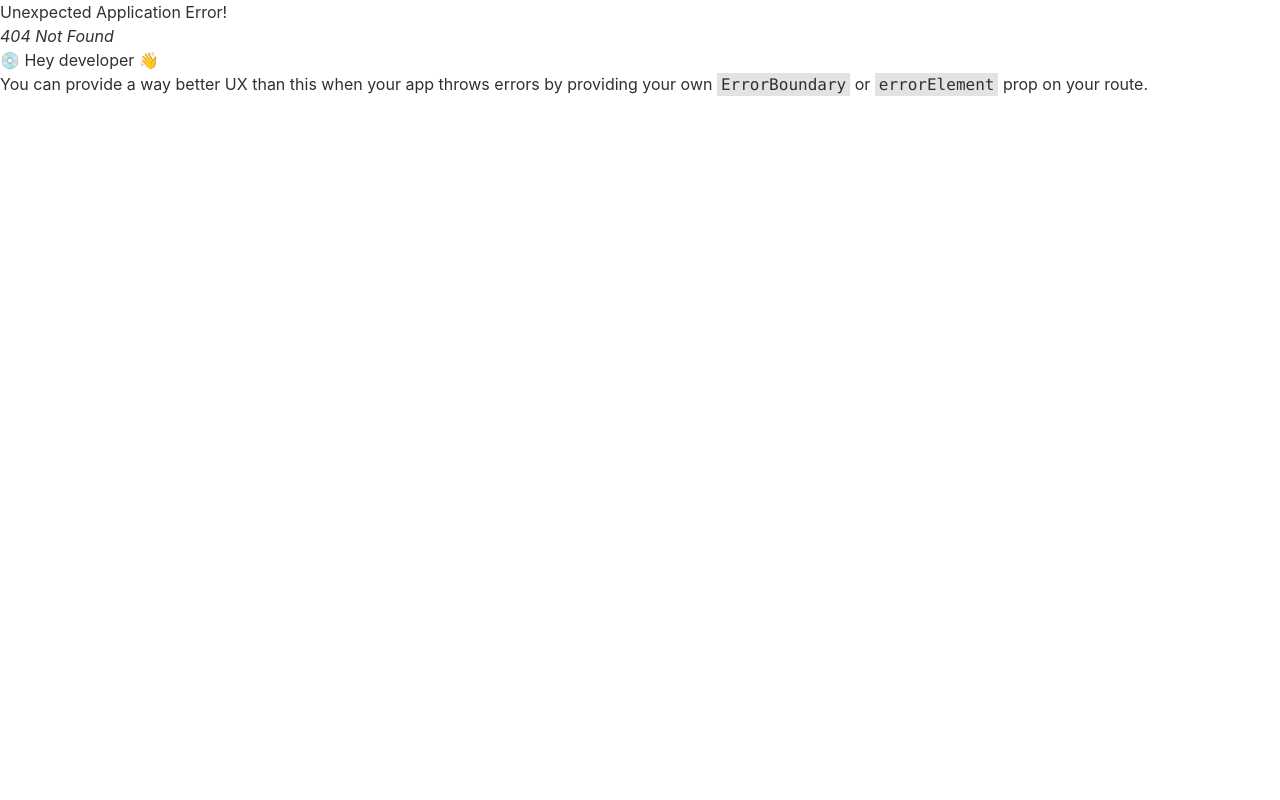
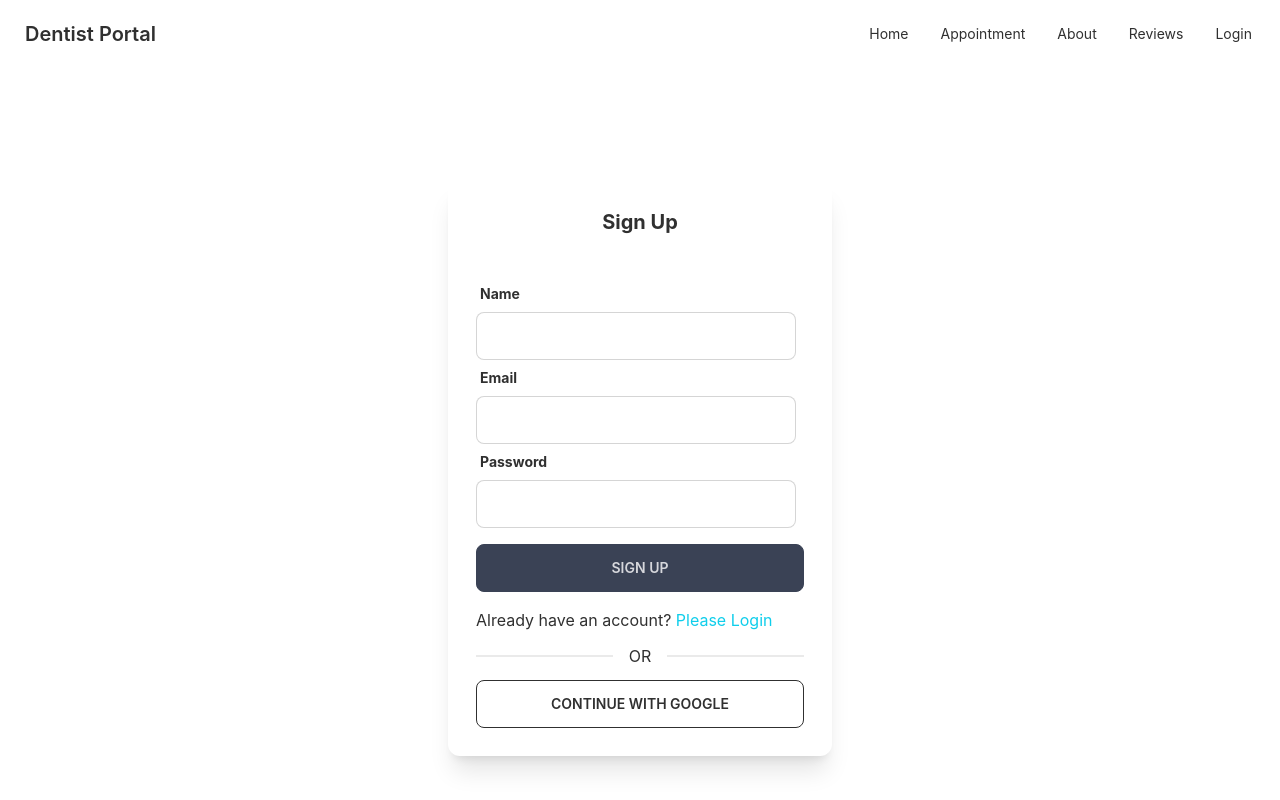
Before and after one commit to Amran-H/dentist-portal-client, a React (Create React App) app: page /signup in a window 1280 px wide. Before the commit this address had no page. Shown: the top 800 px of the page. Built offline with nearby package versions, Linux system fonts and the light colour scheme.

Commit message:
sign Up functinality added

```diff
--- a/package.json
+++ b/package.json
@@ -7,6 +7,7 @@
     "@testing-library/react": "^13.4.0",
     "@testing-library/user-event": "^13.5.0",
     "date-fns": "^2.30.0",
+    "firebase": "^10.0.0",
     "react": "^18.2.0",
     "react-day-picker": "^8.8.0",
     "react-dom": "^18.2.0",
--- a/src/Pages/Login/Login.js
+++ b/src/Pages/Login/Login.js
@@ -1,13 +1,18 @@
-import React from 'react';
+import { min } from 'date-fns';
+import React, { useContext } from 'react';
 import { useForm } from "react-hook-form";
 import { Link } from 'react-router-dom';
+import { AuthContext } from '../../contexts/AuthProvider';
 
 const Login = () => {
 
-    const { register, handleSubmit } = useForm();
+    const { register, formState: { errors }, handleSubmit } = useForm();
+
+    const { signIn } = useContext(AuthContext)
 
     const handleLogin = data => {
         console.log(data);
+        signIn(data.email, data.password)
     }
 
     return (
@@ -21,13 +26,21 @@ const Login = () => {
                         <label className="label">
                             <span className="label-text font-bold">Email</span>
                         </label>
-                        <input type="email" className="input input-bordered w-full"{...register("email")} />
+                        <input type="email" className="input input-bordered w-full"{...register("email", { required: "Email is required" })} />
+                        {errors.email && <p className='text-red-600'> {errors.email?.message}</p>}
                     </div>
                     <div className="form-control w-full max-w-xs">
                         <label className="label">
                             <span className="label-text font-bold">Password</span>
                         </label>
-                        <input type="password" className="input input-bordered w-full"{...register("password")} />
+                        <input type="password" className="input input-bordered w-full"{...register("password",
+                            {
+                                required: "Password is required",
+                                minLength: { value: 6, message: "Password must be at least 6 characters" }
+                            },
+                        )} />
+                        {errors.password && <p className='text-red-600'> {errors.password?.message}</p>}
+
                         <label className="label">
                             <span className="label-text">Forget-Password</span>
                         </label>
--- /dev/null
+++ b/src/Pages/SignUp/SignUp.js
@@ -0,0 +1,77 @@
+import React, { useContext } from 'react';
+import { useForm } from 'react-hook-form';
+import { Link } from 'react-router-dom';
+import { AuthContext } from '../../contexts/AuthProvider';
+
+const SignUp = () => {
+
+    const { register, handleSubmit, formState: { errors } } = useForm();
+    const { createUser } = useContext(AuthContext);
+    const handleSignUp = (data) => {
+        console.log(data);
+        createUser(data.email, data.password)
+            .then(result => {
+                const user = result.user;
+                console.log(user);
+            })
+            .catch(error => console.error(error));
+    }
+
+    return (
+        <div className='h-[800px] flex flex-col justify-center items-center '>
+            <div className='w-96 p-7 shadow-xl rounded-xl'>
+                <h2 className='text-xl text-center font-bold mb-10'>Sign Up</h2>
+
+                <form onSubmit={handleSubmit(handleSignUp)}>
+
+                    <div className="form-control w-full max-w-xs">
+                        <label className="label">
+                            <span className="label-text font-bold">Name</span>
+                        </label>
+                        <input type="text" className="input input-bordered w-full"
+                            {...register("name", {
+                                required: "Name is required"
+                            })}
+                        />
+                        {errors.name && <p className='text-red-600'> {errors.name?.message}</p>}
+
+                    </div>
+                    <div className="form-control w-full max-w-xs">
+                        <label className="label">
+                            <span className="label-text font-bold">Email</span>
+                        </label>
+                        <input type="email" className="input input-bordered w-full"
+                            {...register("email", {
+                                required: "Email is required"
+                            })}
+                        />
+                        {errors.email && <p className='text-red-600'> {errors.email?.message}</p>}
+
+                    </div>
+                    <div className="form-control w-full max-w-xs">
+                        <label className="label">
+                            <span className="label-text font-bold">Password</span>
+                        </label>
+                        <input type="password" className="input input-bordered w-full"
+                            {...register("password", {
+                                required: "Password is required",
+                                minLength: { value: 6, message: "Password must be at least 6 characters" },
+                                pattern: {
+                                    value: /(?=.*[A-Z])(?=.*[!@#$&*])(?=.*[0-9])/, message: "Password must be have one uppercase one number and one special character "
+                                }
+                            })}
+                        />
+                        {errors.password && <p className='text-red-600'> {errors.password?.message}</p>}
+
+                    </div>
+                    <input className='btn btn-accent w-full  my-4' type="submit" value="Sign Up" />
+                </form>
+                <p>Already have an account? <Link className='text-primary' to='/login'>Please Login</Link></p>
+                <div className='divider'>OR</div>
+                <button className='btn btn-outline w-full'>Continue with google</button>
+            </div>
+        </div>
+    );
+};
+
+export default SignUp;
--- a/src/Routes/Routes/Routes.js
+++ b/src/Routes/Routes/Routes.js
@@ -3,6 +3,7 @@ import Main from "../../Layout/Main";
 import Home from "../../Pages/Home/Home/Home";
 import Login from "../../Pages/Login/Login";
 import Appointment from "../../Pages/Appointment/Appointment/Appointment";
+import SignUp from "../../Pages/SignUp/SignUp";
 
 export const router = createBrowserRouter([
     {
@@ -18,6 +19,10 @@ export const router = createBrowserRouter([
                 element: <Login></Login>
             },
             {
+                path: '/signup',
+                element: <SignUp></SignUp>
+            },
+            {
                 path: '/appointment',
                 element: <Appointment></Appointment>
             },
--- /dev/null
+++ b/src/contexts/AuthProvider.js
@@ -0,0 +1,31 @@
+import React, { createContext } from 'react';
+import { createUserWithEmailAndPassword, getAuth, signInWithEmailAndPassword } from 'firebase/auth';
+import app from '../firebase/firebase.config';
+
+
+export const AuthContext = createContext();
+const auth = getAuth(app)
+
+const AuthProvider = ({ children }) => {
+
+    const createUser = (email, password) => {
+        return createUserWithEmailAndPassword(auth, email, password);
+    }
+
+    const signIn = (email, password) => {
+        return signInWithEmailAndPassword(auth, email, password);
+    }
+
+    const authInfo = {
+        createUser,
+        signIn
+    }
+
+    return (
+        <AuthContext.Provider value={authInfo}>
+            {children}
+        </AuthContext.Provider>
+    );
+};
+
+export default AuthProvider;
--- /dev/null
+++ b/src/firebase/firebase.config.js
@@ -0,0 +1,19 @@
+// Import the functions you need from the SDKs you need
+import { initializeApp } from "firebase/app";
+// TODO: Add SDKs for Firebase products that you want to use
+// https://firebase.google.com/docs/web/setup#available-libraries
+
+// Your web app's Firebase configuration
+const firebaseConfig = {
+    apiKey: process.env.REACT_APP_apiKey,
+    authDomain: process.env.REACT_APP_authDomain,
+    projectId: process.env.REACT_APP_projectId,
+    storageBucket: process.env.REACT_APP_storageBucket,
+    messagingSenderId: process.env.REACT_APP_messagingSenderId,
+    appId: process.env.REACT_APP_appId,
+};
+
+// Initialize Firebase
+const app = initializeApp(firebaseConfig);
+
+export default app;
--- a/src/index.js
+++ b/src/index.js
@@ -4,11 +4,14 @@ import './index.css';
 import App from './App';
 import reportWebVitals from './reportWebVitals';
 import 'react-day-picker/dist/style.css';
+import AuthProvider from './contexts/AuthProvider';
 
 const root = ReactDOM.createRoot(document.getElementById('root'));
 root.render(
   <React.StrictMode>
-    <App />
+    <AuthProvider>
+      <App />
+    </AuthProvider>
   </React.StrictMode>
 );
 
```
Also changed, not shown: 1 other file (tests, documents, lock files or other folders).
